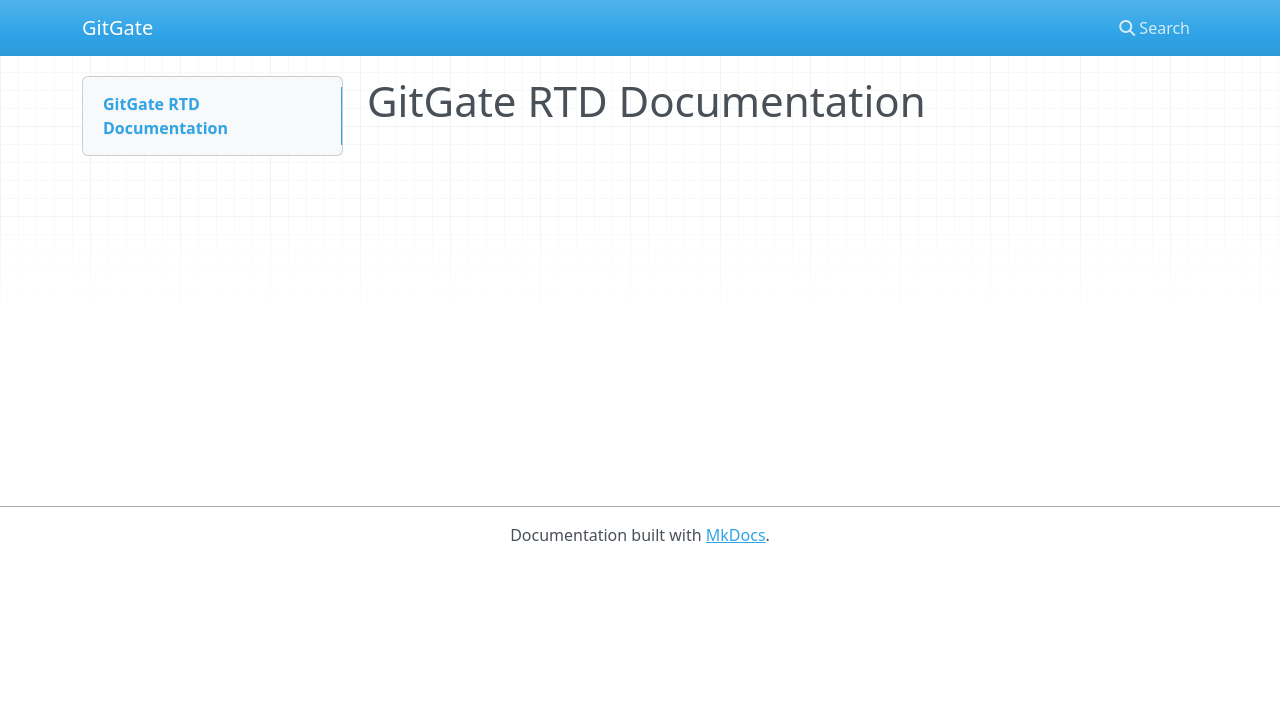
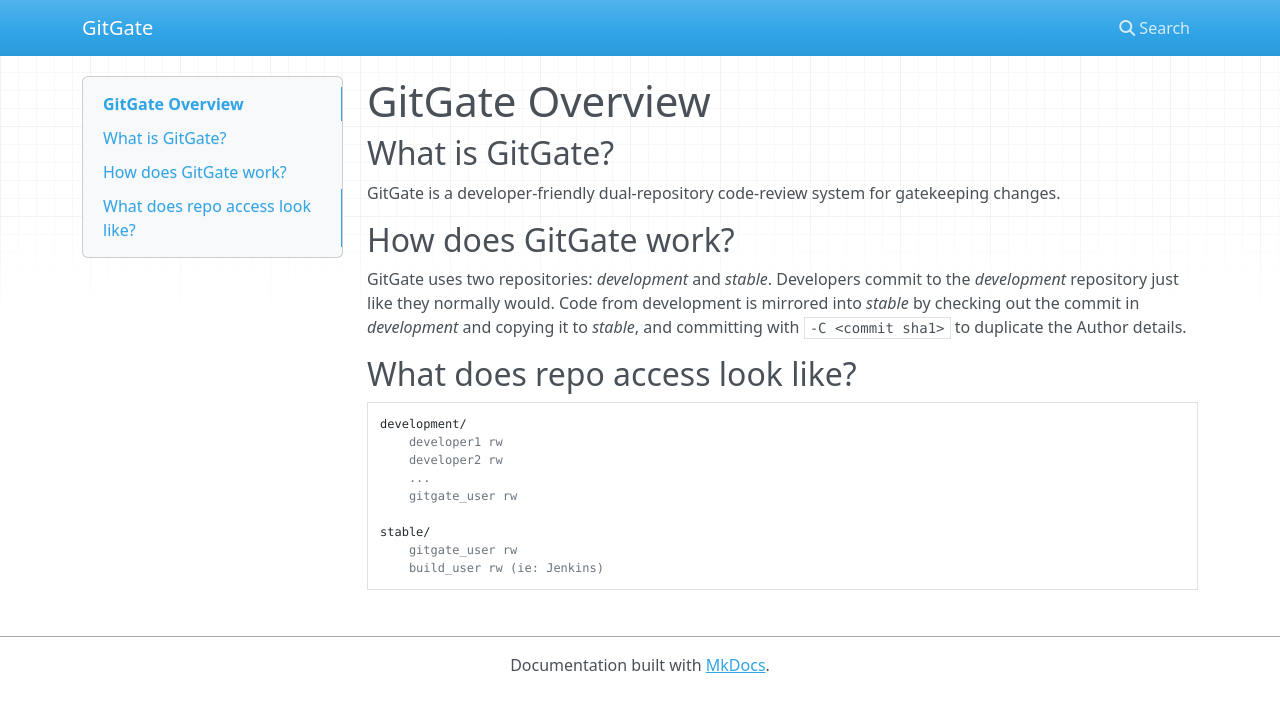
Before and after one commit to nullism/gitgate, an MkDocs documentation site: the page built from docs/index.md, in a window 1280 px wide. Shown: the top 712 px of the page. Built offline with MkDocs 1.6.1, drawn with Linux system fonts in a browser that asks for light colours; nearby versions of some CDN libraries.

Commit message:
Update to RTD documentation

```diff
--- a/docs/index.md
+++ b/docs/index.md
@@ -1 +1,24 @@
-# GitGate RTD Documentation
+# GitGate Overview
+
+## What is GitGate?
+
+GitGate is a developer-friendly dual-repository code-review system for gatekeeping changes.
+
+## How does GitGate work?
+
+GitGate uses two repositories: *development* and *stable*. Developers commit to the *development*
+repository just like they normally would. Code from development is mirrored into *stable*
+by checking out the commit in *development* and copying it to *stable*, and committing with `-C <commit sha1>`
+to duplicate the Author details.
+
+## What does repo access look like?
+
+    development/
+        developer1 rw
+        developer2 rw
+        ...
+        gitgate_user rw
+
+    stable/
+        gitgate_user rw
+        build_user rw (ie: Jenkins)
```
